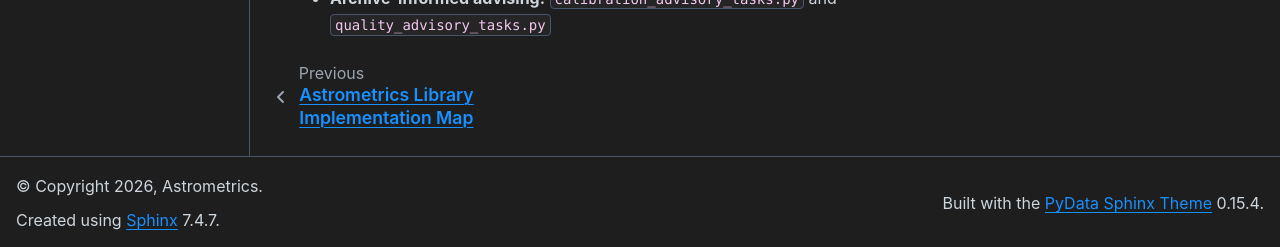
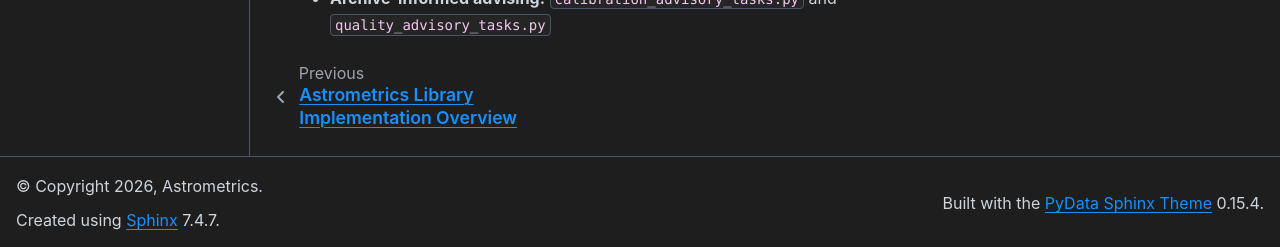
Before and after one commit to m1chae2/astrometrics, a Sphinx documentation site: the page built from documentation/library_design/Wayfinding_Library_Implementation.md, in a window 1280 px wide and 900 px high, scrolled down 742 px. Shown: the part 650-897 px from the top of the window. Built offline with Sphinx 7.4.7 and the PyData theme 0.15.4, drawn with Linux system fonts in a browser that asks for light colours; pages that are not in the unit, such as notebooks, are missing from menus; some of the changed text lies outside the part shown.

Commit message:
doc: Updated documentation and repo icon

```diff
--- a/documentation/index.rst
+++ b/documentation/index.rst
@@ -77,5 +77,5 @@
    API <api/index>
    Image Processing Architecture <library_design/Astrometrics_Library_Architecture>
    Wayfinding Architecture <library_design/Wayfinding_Library_Architecture>
-   Image Processing Code Map <library_design/Astrometrics_Library_Implementation>
-   Wayfinding Code Map <library_design/Wayfinding_Library_Implementation>
+   Image Processing Implementation <library_design/Astrometrics_Library_Implementation>
+   Wayfinding Implementation <library_design/Wayfinding_Library_Implementation>
--- a/documentation/library_design/Wayfinding_Library_Implementation.md
+++ b/documentation/library_design/Wayfinding_Library_Implementation.md
@@ -1,4 +1,4 @@
-# Wayfinding Library Implementation Map
+# Wayfinding Library Implementation Overview
 
 While the theoretical algorithms and hardware control flow are covered in the [Wayfinding Library Architecture](./Wayfinding_Library_Architecture.md) document, this map serves as a direct index to the Python source code where those hardware commands are physically implemented.
 
```
Also changed, not shown: documentation/library_design/Astrometrics_Library_Implementation.md (+1 -1 lines), assets/Observatory Icon.png (deleted), documentation/_static/repo_icon.png (added).
